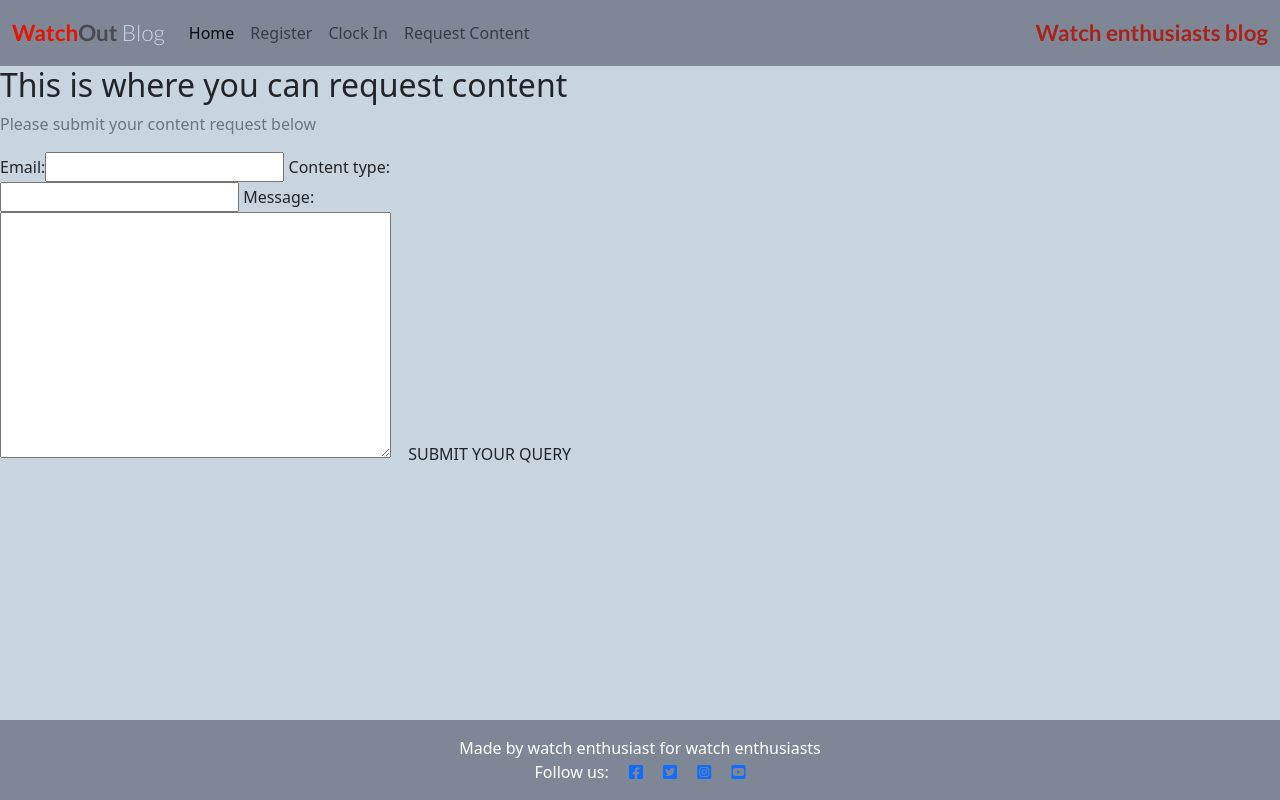
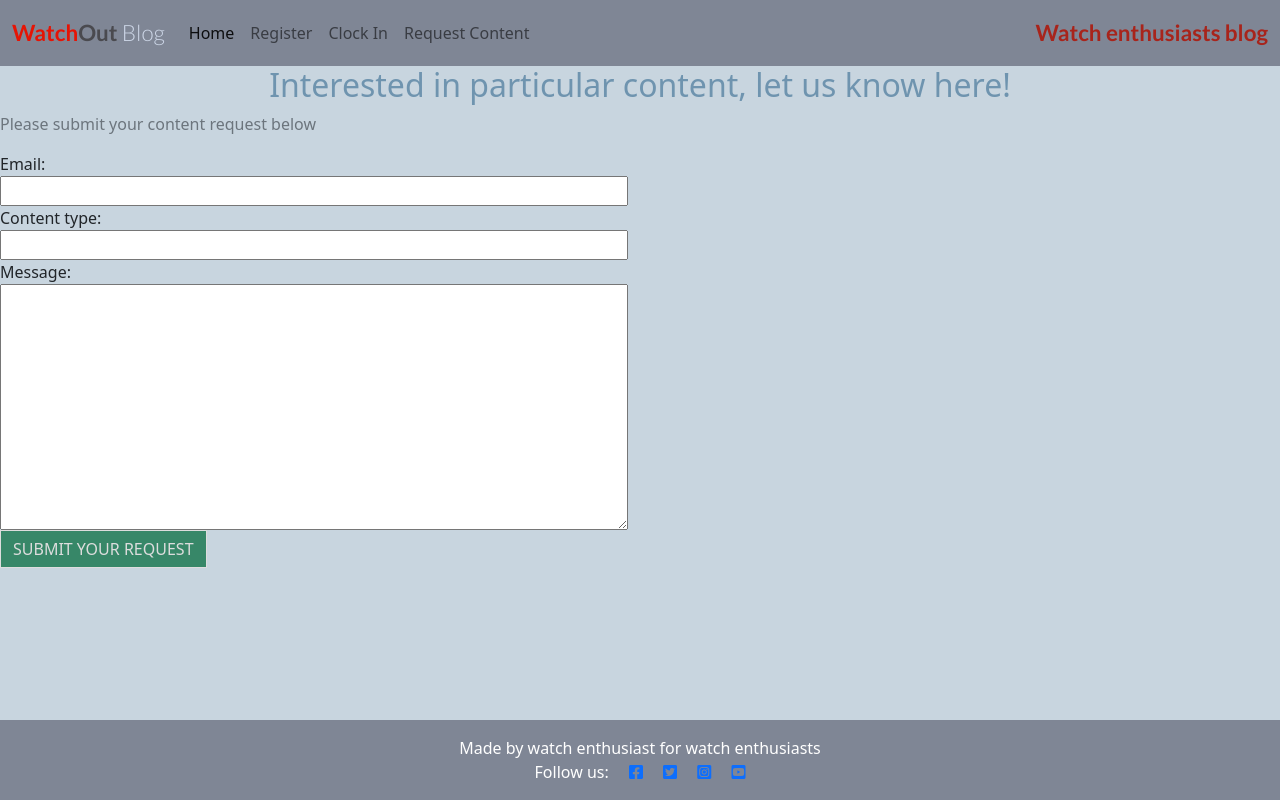
Before and after one commit to Code-Institute-Submissions/adamwasiak-WatchOutBlog_NovResub, a Django app: page /content/content in a window 1280 px wide. Run offline with Django 3.2, Linux system fonts and the light colour scheme.

Commit message:
style content request page

```diff
--- a/content/templates/content/content.html
+++ b/content/templates/content/content.html
@@ -1,15 +1,16 @@
 {% extends "base.html" %}
+{% load static %}
 
 {% block content %}
 
-<h2>This is where you can request content</h2>
+<h2 class="messagecontent">Interested in particular content, let us know here!</h2>
 <div class="row">
     <div class="col-12 col-lg-6">
         <p class="text-muted">Please submit your content request below</p>
             <form class="mt-3" action="{% url 'content' %}" method="POST" id="content-form">
                 {% csrf_token %}
                 {{ form }}
-            <button class="btn btn-black rounded-0 text-uppercase float-right">Submit your query</button>
+            <button class="btn btn-black rounded-0 text-uppercase float-right">Submit your request</button>
             </form>
     </div>
 </div>
--- a/content/templates/content/success.html
+++ b/content/templates/content/success.html
@@ -2,6 +2,6 @@
 
 {% block content %}
 
-<h2>Thank you for submitting your content request</h2>
+<h2 class="submissionmessage">Thank you for submitting your content request!</h2>
 
 {% endblock %}
--- a/static/css/style.css
+++ b/static/css/style.css
@@ -156,3 +156,30 @@
 .main-bg {
     background-color: #c8d5df;
 }
+
+/* styling of content request page */
+
+form#content-form.mt-3 {
+    display: flex;
+    flex-direction: column;
+}
+
+
+button.btn.btn-black.rounded-0.text-uppercase.float-right {
+    color: #dddddd;
+    font-weight: 400;
+    border: 1px solid;
+    padding: 0.375rem 0.75rem;
+    background-color: #378768;
+    width: fit-content;
+}
+
+.messagecontent {
+    color:#6f94af;
+    text-align: center;
+}
+
+.submissionmessage {
+    text-align: center;
+    color: #378768;
+}
--- a/watchout/settings.py
+++ b/watchout/settings.py
@@ -27,7 +27,7 @@ TEMPLATES_DIR = os.path.join(BASE_DIR, 'templates')
 SECRET_KEY = os.environ.get('SECRET_KEY')
 
 # SECURITY WARNING: don't run with debug turned on in production!
-DEBUG = True
+DEBUG = False
 
 X_FRAME_OPTIONS = 'SAMEORIGIN'
 
```
